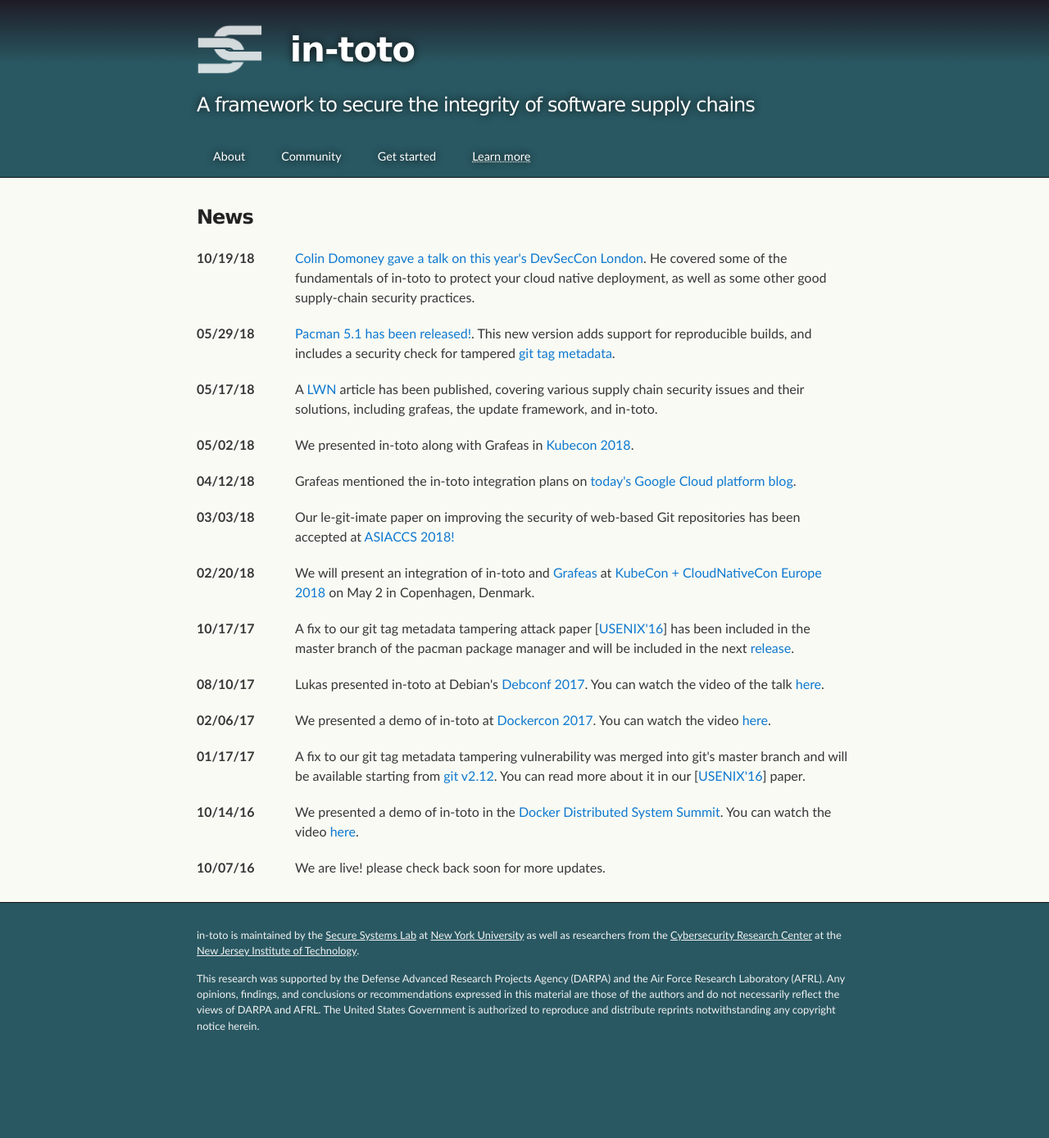
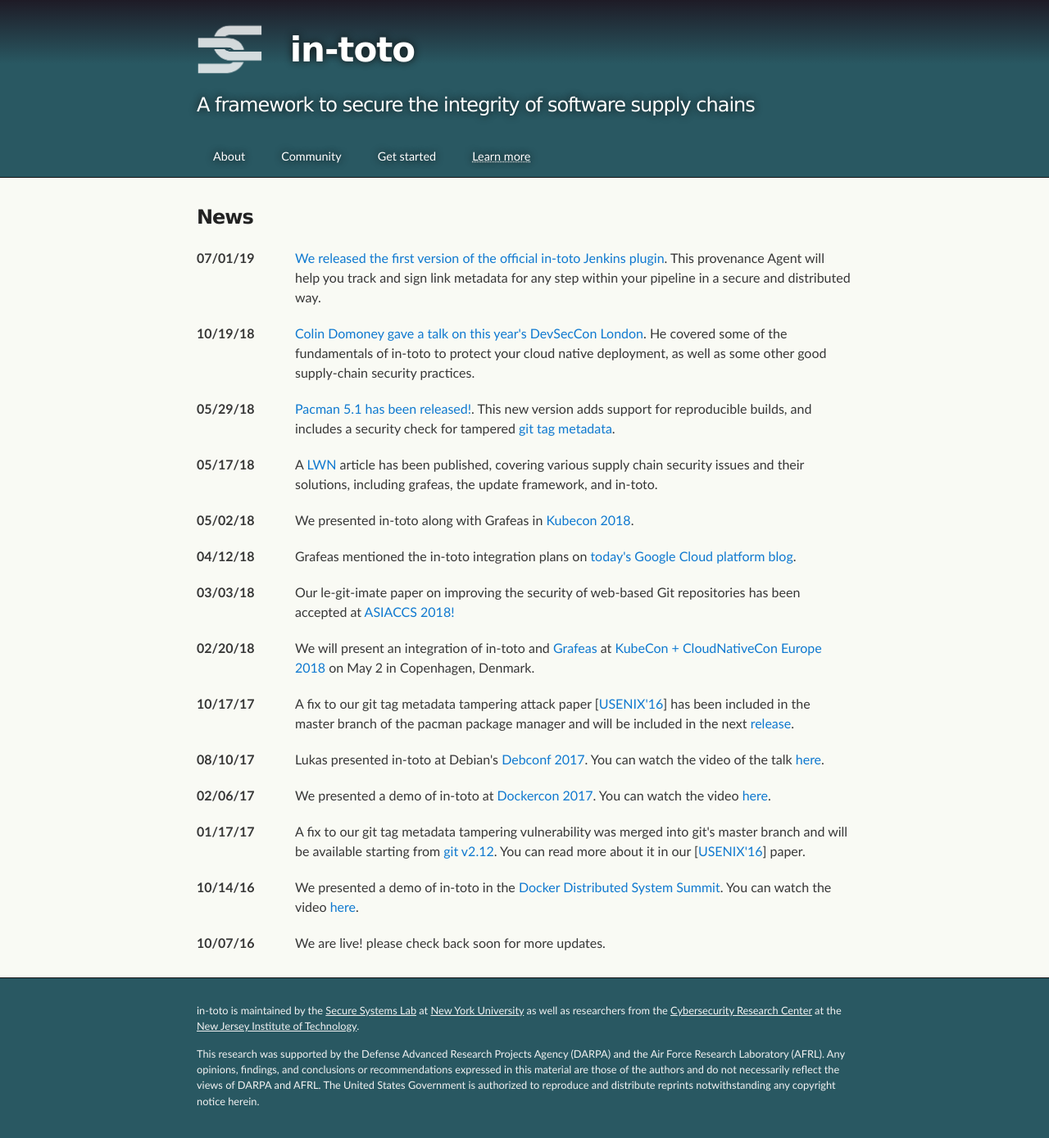
Before and after one commit to in-toto/in-toto.github.io, a Jekyll site: the page built from news.html, in a window 1280 px wide. Shown: the whole page at 82% size. Built offline with Jekyll 4.4.1, drawn with Linux system fonts in a browser that asks for light colours; before the commit the page ends 1297 px from its top, so only the background shows below that.

Commit message:
news: add mention of in-toto jenkins plugin

```diff
--- a/news.html
+++ b/news.html
@@ -4,6 +4,15 @@
 ---
 <h3>News</h3>
 <table>
+  <td>07/01/19</td>
+    <td>
+        <a href="https://plugins.jenkins.io/in-toto">We released the first
+            version of the official in-toto Jenkins plugin</a>. This provenance
+        Agent will help you track and sign link metadata for any step within your
+        pipeline in a secure and distributed way.
+    </td>
+  </tr>
+
   <td>10/19/18</td>
     <td>
         <a href="https://www.devseccon.com/london-2018/session/supply-chain-achilles-heel/">Colin Domoney gave a talk on this year's DevSecCon London</a>. He covered some of the fundamentals of in-toto to protect your cloud native deployment, as well as some other good supply-chain security practices.
```
